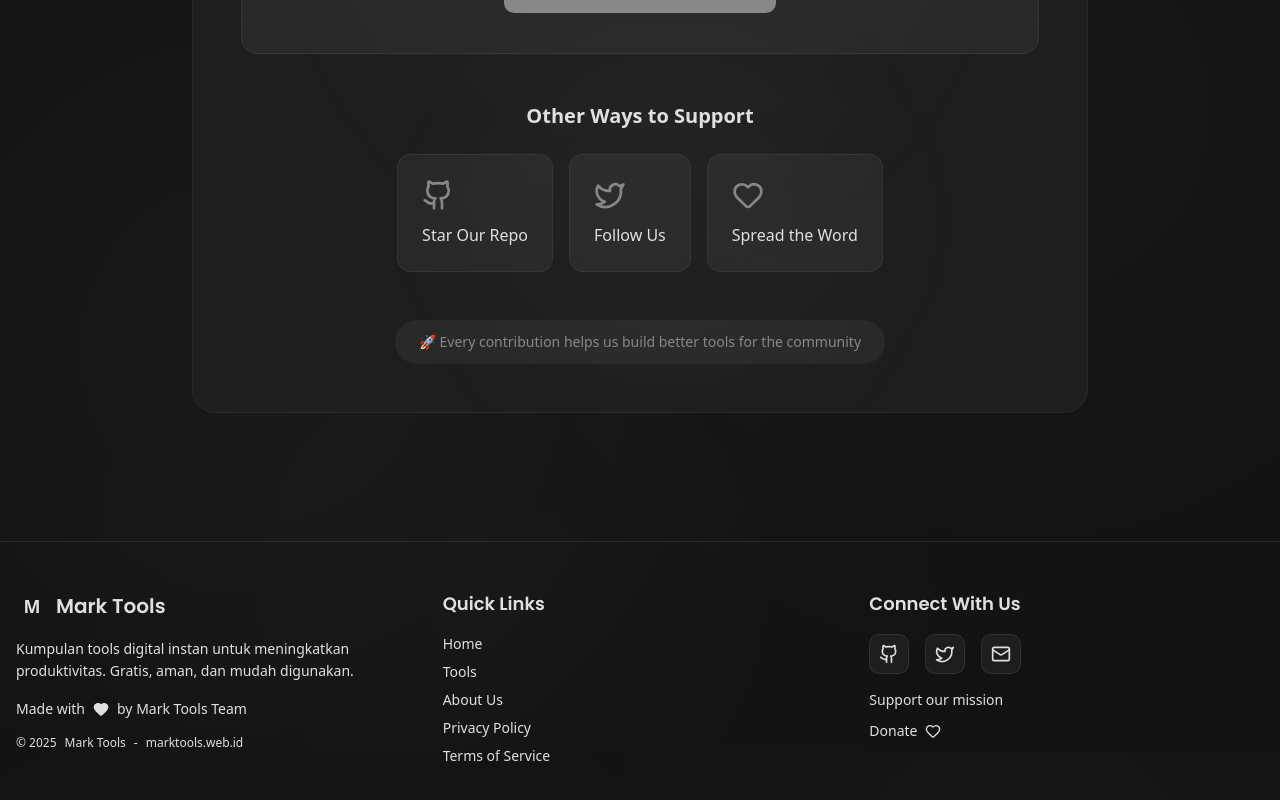
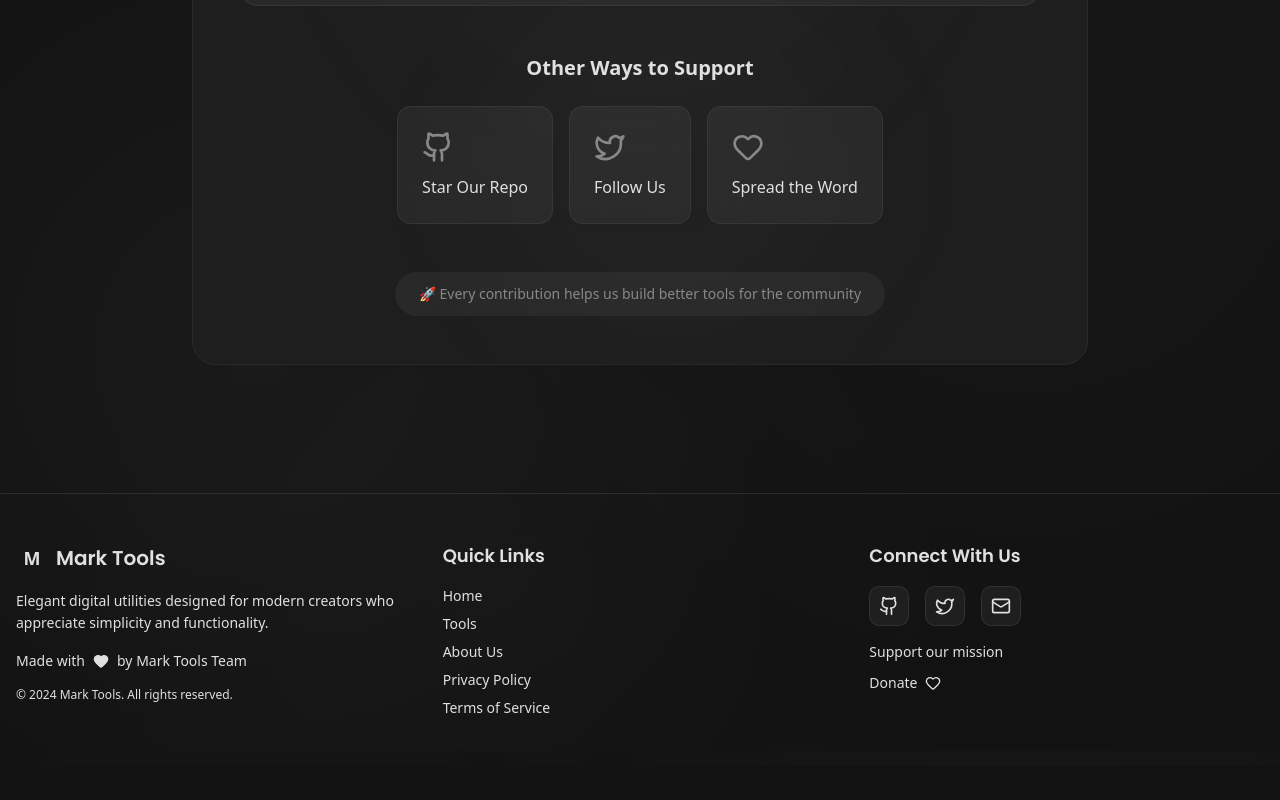
Before and after one commit to markxplorer969/webtools, a Next.js app: page / in a window 1280 px wide. Shown: the part 3249-4049 px from the top of the page. After the commit the page ends 4015 px from the top, so only its background shows below. Built offline with nearby package versions, Linux system fonts and the light colour scheme.

Commit message:
Update otomatis 2025-11-05 02:54:40

```diff
--- a/next.config.ts
+++ b/next.config.ts
@@ -1,11 +1,23 @@
 import type { NextConfig } from "next";
 
 const nextConfig: NextConfig = {
+  /* config options here */
   typescript: {
     ignoreBuildErrors: true,
   },
+  // 禁用 Next.js 热重载，由 nodemon 处理重编译
   reactStrictMode: false,
+  webpack: (config, { dev }) => {
+    if (dev) {
+      // 禁用 webpack 的热模块替换
+      config.watchOptions = {
+        ignored: ['**/*'], // 忽略所有文件变化
+      };
+    }
+    return config;
+  },
   eslint: {
+    // 构建时忽略ESLint错误
     ignoreDuringBuilds: true,
   },
 };
--- a/src/app/layout.tsx
+++ b/src/app/layout.tsx
@@ -19,62 +19,31 @@ const inter = Inter({
 });
 
 export const metadata: Metadata = {
-  metadataBase: "https://marktools.web.id",
-  title: "Mark Tools - Kumpulan Alat Instan untuk Produktivitas",
-  description: "Kumpulan tools digital instan untuk meningkatkan produktivitas. QR Generator, Password Generator, 2FA Authenticator, Text Analyzer, URL Shortener, dan lainnya. Gratis, aman, dan mudah digunakan.",
-  keywords: ["Mark Tools", "alat digital", "tools instan", "productivitas", "QR generator", "password generator", "2FA authenticator", "text analyzer", "URL shortener", "marktools.web.id"],
+  title: "Mark Tools - Elegant Digital Utilities",
+  description: "Minimalist suite of elegant digital tools designed for modern creators. Experience the beauty of simplicity with powerful functionality.",
+  keywords: ["Mark Tools", "digital tools", "minimalist", "utilities", "productivity", "elegant design"],
   authors: [{ name: "Mark Tools Team" }],
   icons: {
     icon: "/favicon.ico",
   },
   openGraph: {
-    title: "Mark Tools - Kumpulan Alat Instan untuk Produktivitas",
-    description: "Kumpulan tools digital instan untuk meningkatkan produktivitas. Gratis, aman, dan mudah digunakan.",
-    url: "https://marktools.web.id",
+    title: "Mark Tools - Elegant Digital Utilities",
+    description: "Minimalist suite of elegant digital tools designed for modern creators",
+    url: "https://marktools.com",
     siteName: "Mark Tools",
     type: "website",
-    locale: "id_ID",
-    images: [
-      {
-        url: "/og-image.jpg",
-        width: 1200,
-        height: 630,
-        alt: "Mark Tools - Kumpulan Alat Instan untuk Produktivitas",
-      },
-    ],
   },
   twitter: {
     card: "summary_large_image",
     title: "Mark Tools",
-    description: "Kumpulan tools digital instan untuk produktivitas",
-    images: ["/twitter-image.jpg"],
-    creator: "@marktools",
-    site: "@marktools",
-  },
-  robots: {
-    index: true,
-    follow: true,
-    googleBot: {
-      index: true,
-      follow: true,
-      "max-video-preview": -1,
-      "max-image-preview": "large",
-      "max-snippet": -1,
-    },
-  },
-  alternates: {
-    canonical: "https://marktools.web.id",
-    languages: {
-      "id-ID": "https://marktools.web.id",
-      "en-US": "https://marktools.web.id/en",
-    },
+    description: "Minimalist suite of elegant digital tools",
   },
   other: {
-    "google-adsense-account": "ca-pub-8046841280254497",
-    "google-site-verification": "your-verification-code",
+    'google-adsense-account': 'ca-pub-8046841280254497',
+    'google-site-verification': 'your-verification-code',
   },
   verification: {
-    google: "your-verification-code",
+    google: 'your-verification-code',
   },
 };
 
--- a/src/app/not-found.tsx
+++ b/src/app/not-found.tsx
@@ -1,19 +1,14 @@
+'use client';
+
 export default function NotFound() {
   return (
-    <div style={{ minHeight: '100vh', display: 'flex', alignItems: 'center', justifyContent: 'center' }}>
-      <div style={{ textAlign: 'center' }}>
-        <h1 style={{ fontSize: '2.5rem', fontWeight: 'bold', color: 'white', marginBottom: '1rem' }}>404 - Page Not Found</h1>
-        <p style={{ color: '#9CA3AF', marginBottom: '2rem' }}>The page you're looking for doesn't exist.</p>
+    <div className="min-h-screen flex items-center justify-center">
+      <div className="text-center">
+        <h1 className="text-4xl font-bold text-white mb-4">404 - Page Not Found</h1>
+        <p className="text-gray-400 mb-8">The page you're looking for doesn't exist.</p>
         <a
           href="/"
-          style={{
-            padding: '0.75rem 1.5rem',
-            backgroundColor: '#3B82F6',
-            color: 'white',
-            borderRadius: '0.5rem',
-            textDecoration: 'none',
-            display: 'inline-block'
-          }}
+          className="px-6 py-3 bg-blue-600 text-white rounded-lg hover:bg-blue-700 transition-colors"
         >
           Go Home
         </a>
--- a/src/components/Footer.tsx
+++ b/src/components/Footer.tsx
@@ -2,7 +2,6 @@
 
 import { motion } from 'framer-motion';
 import { Github, Twitter, Mail, Heart } from 'lucide-react';
-import Link from 'next/link';
 
 const Footer: React.FC = () => {
   const footerVariants = {
@@ -35,33 +34,24 @@ const Footer: React.FC = () => {
           {/* Kolom 1: Logo & Copyright */}
           <motion.div variants={itemVariants} className="space-y-4">
             <div className="flex items-center space-x-2">
-              <Link href="/" className="flex items-center space-x-2 group">
-                <div className="w-8 h-8 bg-accent rounded-lg flex items-center justify-center">
-                  <span className="text-dark-charcoal font-bold text-lg">M</span>
-                </div>
-                <span className="text-primary-text font-heading text-xl font-semibold group-hover:text-accent transition-colors duration-200">
-                  Mark Tools
-                </span>
-              </Link>
+              <div className="w-8 h-8 bg-accent rounded-lg flex items-center justify-center">
+                <span className="text-dark-charcoal font-bold text-lg">M</span>
+              </div>
+              <span className="text-primary-text font-heading text-xl font-semibold">
+                Mark Tools
+              </span>
             </div>
             <p className="text-secondary-text text-sm leading-relaxed">
-              Kumpulan tools digital instan untuk meningkatkan produktivitas. Gratis, aman, dan mudah digunakan.
+              Elegant digital utilities designed for modern creators who appreciate simplicity and functionality.
             </p>
             <div className="flex items-center space-x-2 text-secondary-text text-sm">
               <span>Made with</span>
               <Heart className="w-4 h-4 text-accent fill-current" />
               <span>by Mark Tools Team</span>
             </div>
-            <div className="flex items-center space-x-2 text-secondary-text text-xs">
-              <span>© 2025</span>
-              <Link href="/" className="hover:text-accent transition-colors duration-200">
-                Mark Tools
-              </Link>
-              <span>-</span>
-              <Link href="https://marktools.web.id" target="_blank" rel="noopener noreferrer" className="hover:text-accent transition-colors duration-200">
-                marktools.web.id
-              </Link>
-            </div>
+            <p className="text-secondary-text text-xs">
+              © 2024 Mark Tools. All rights reserved.
+            </p>
           </motion.div>
 
           {/* Kolom 2: Peta Situs */}
@@ -70,36 +60,36 @@ const Footer: React.FC = () => {
               Quick Links
             </h3>
             <nav className="space-y-2">
-              <Link
+              <a
                 href="/"
                 className="block text-secondary-text hover:text-accent transition-colors duration-200 text-sm"
               >
                 Home
-              </Link>
-              <Link
+              </a>
+              <a
                 href="/tools"
                 className="block text-secondary-text hover:text-accent transition-colors duration-200 text-sm"
               >
                 Tools
-              </Link>
-              <Link
+              </a>
+              <a
                 href="/tentang"
                 className="block text-secondary-text hover:text-accent transition-colors duration-200 text-sm"
               >
                 About Us
-              </Link>
-              <Link
-                href="/privacy"
+              </a>
+              <a
+                href="#"
                 className="block text-secondary-text hover:text-accent transition-colors duration-200 text-sm"
               >
                 Privacy Policy
-              </Link>
-              <Link
-                href="/terms"
+              </a>
+              <a
+                href="#"
                 className="block text-secondary-text hover:text-accent transition-colors duration-200 text-sm"
               >
                 Terms of Service
-              </Link>
+              </a>
             </nav>
           </motion.div>
 
@@ -125,12 +115,12 @@ const Footer: React.FC = () => {
               >
                 <Twitter className="w-5 h-5" />
               </a>
-              <Link
-                href="mailto:hello@marktools.web.id"
+              <a
+                href="mailto:hello@marktools.com"
                 className="w-10 h-10 bg-white/5 backdrop-blur-md border border-divider/50 rounded-lg flex items-center justify-center hover:bg-accent hover:text-dark-charcoal transition-all duration-200 group"
               >
                 <Mail className="w-5 h-5" />
-              </Link>
+              </a>
             </div>
             <div className="space-y-2">
               <p className="text-secondary-text text-sm">
--- a/src/components/PageWrapper.tsx
+++ b/src/components/PageWrapper.tsx
@@ -16,7 +16,7 @@ const PageWrapper: React.FC<PageWrapperProps> = ({ children }) => {
         duration: 0.6,
         ease: [0.25, 0.46, 0.45, 0.94]
       }}
-      className="flex-grow container mx-auto px-4 py-8 pt-20"
+      className="flex-grow container mx-auto px-4 py-8"
     >
       {children}
     </motion.main>
```
